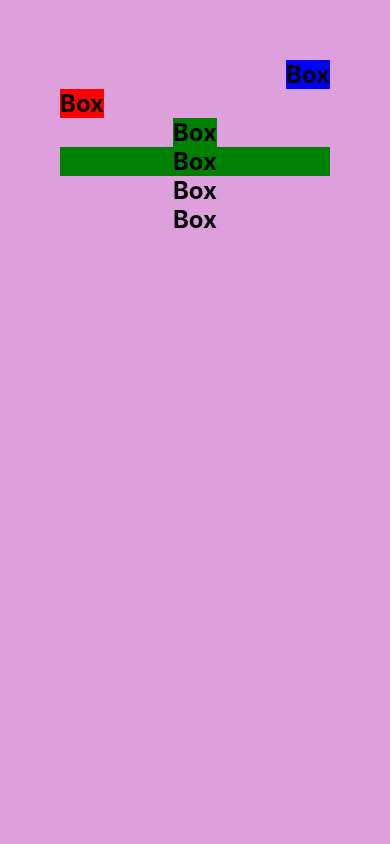
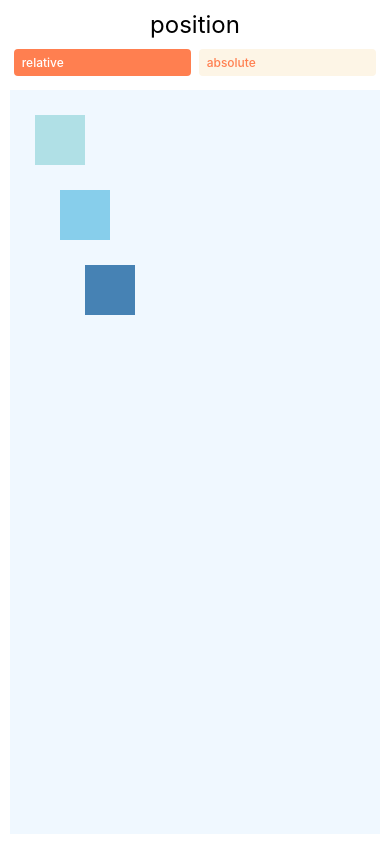
Before and after one commit to setykarimi/react-native, a React Native app: screen / in a window 390 px wide. Built offline with nearby package versions, Linux system fonts and the light colour scheme.

Commit message:
Subject: Config, Description: Add new components, Date: 1403/03/13

```diff
--- a/App.js
+++ b/App.js
@@ -1,68 +1,25 @@
-import { StyleSheet, View } from "react-native";
-import Box from "./components/box";
+// import { StyleSheet, View } from "react-native";
+// import Box from "./components/box";
+
+import AlignContentBasics from "./components/align-content";
+import AlignItemsBasic from "./components/align-items";
+import AlignSelfBasics from "./components/align-self";
+import FlexBasisGrowShrink from "./components/flex-basis-grow-shrink";
+import PositionLayout from "./components/position";
 
 export default function App() {
   return (
-    <View style={styles.container}>
-      <Box style={{backgroundColor: "blue", alignSelf: "flex-start"}} />
-      <Box style={{backgroundColor: "red", alignSelf: "flex-end"}} />
-      <Box style={{backgroundColor: "green", alignSelf: "center"}} />
-      <Box style={{backgroundColor: "green", alignSelf: "stretch"}} />
-      <Box style={{backgroundColor: "lightGreen"}} />
-      <Box style={{backgroundColor: "lightRed"}} />
-      {/* <View style={styles.darkMode}>
-        <Text>Style inheritance</Text>
-      </View>
-      <View style={[styles.lightBlueBg, styles.box, styles.boxShadow]}>
-        <Text>Lightblue box</Text>
-      </View>
-      <View style={[styles.lightGreenBg, styles.box, styles.androidShadow]}>
-        <Text>Lightgreen box</Text>
-      </View> */}
-    </View>
+    <>
+      {/* <Box style={{ padding: 15, backgroundColor: "#221166" }} /> */}
+      {/* <Flex /> */}
+      {/* <FlexDirectionBasis /> */}
+      {/* <DirectionLayout /> */}
+      {/* <JustifyContentBasics /> */}
+      {/* <AlignItemsBasic /> */}
+      {/* <AlignSelfBasics /> */}
+      {/* <AlignContentBasics /> */}
+      {/* <FlexBasisGrowShrink /> */}
+      <PositionLayout />
+    </>
   );
 }
-
-const styles = StyleSheet.create({
-  container: {
-    flex: 1,
-    justifyContent: "flex-center",
-    backgroundColor: "plum",
-    flexDirection: "column",
-    padding: 60,
-    alignSelf: "stretch",
-    flexWrap: "wrap-reverse"
-  },
-  darkMode: {
-    backgroundColor: "black",
-    color: "white",
-  },
-  box: {
-    width: 250,
-    height: 250,
-    paddingHorizontal: 10,
-    paddingVertical: 20,
-    marginVertical: 10,
-    borderWidth: 2,
-    borderColor: "purple",
-    borderRadius: 5,
-  },
-  lightBlueBg: {
-    backgroundColor: "blue",
-  },
-  lightGreenBg: {
-    backgroundColor: "green",
-  },
-  boxShadow: {
-    shadowColor: "#333333",
-    shadowOffset: {
-      width: 6,
-      height: 6,
-    },
-    shadowOpacity: 0.6,
-    shadowRadius: 4,
-  },
-  androidShadow: {
-    elevation: 10,
-  },
-});
```
